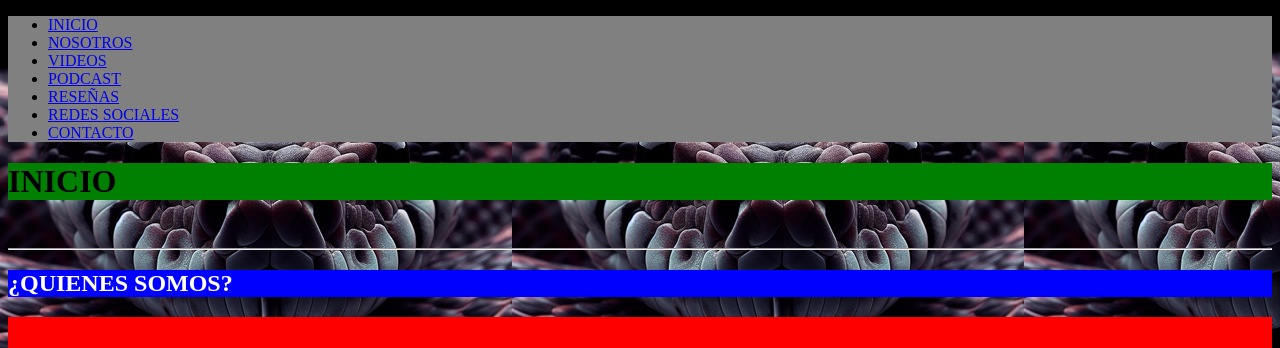
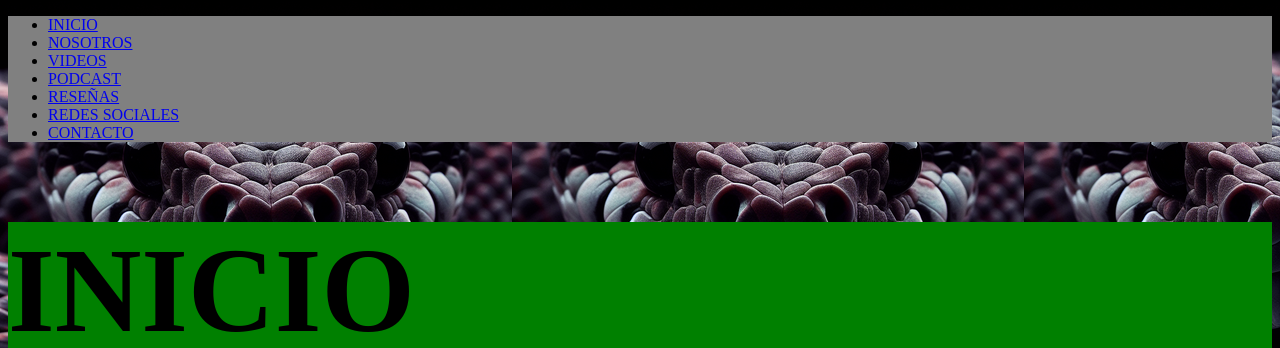
Before and after one commit to ramon-OAL/ONEPAGE, a plain HTML site: page index.html in a window 1280 px wide. Shown: the top 348 px of the page. Drawn offline with Linux system fonts and the light colour scheme.

Commit message:
cambios en onepage

```diff
--- a/index.html
+++ b/index.html
@@ -19,7 +19,7 @@
 
 </ul>
 
-<h1 style="background:green; font-size=120px;" id="inicio";>INICIO</h1>
+<h1 style="background:green; font-size:120px;" id:"inicio";>INICIO</h1>
 <br>
 <hr>
 
```
